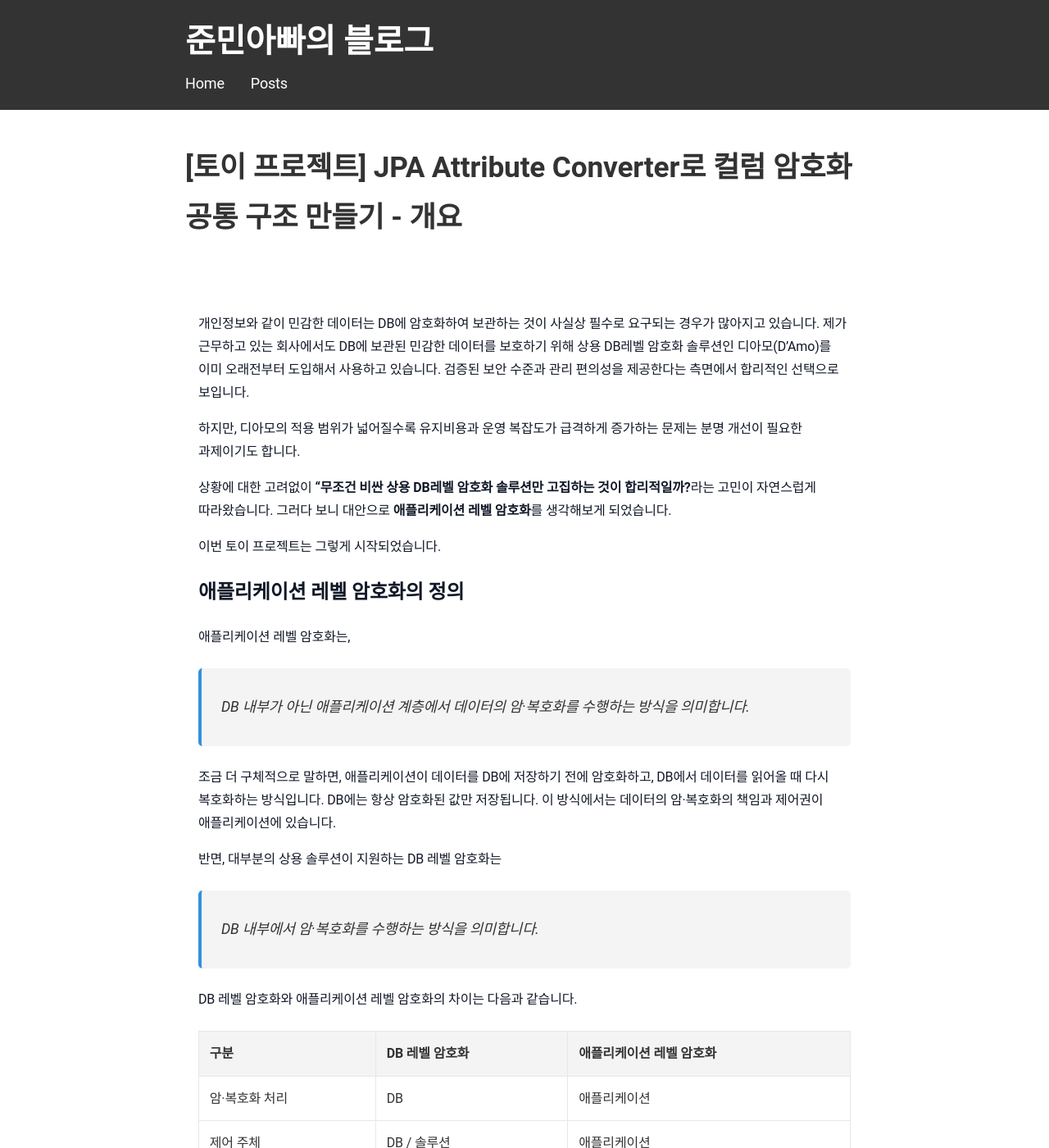
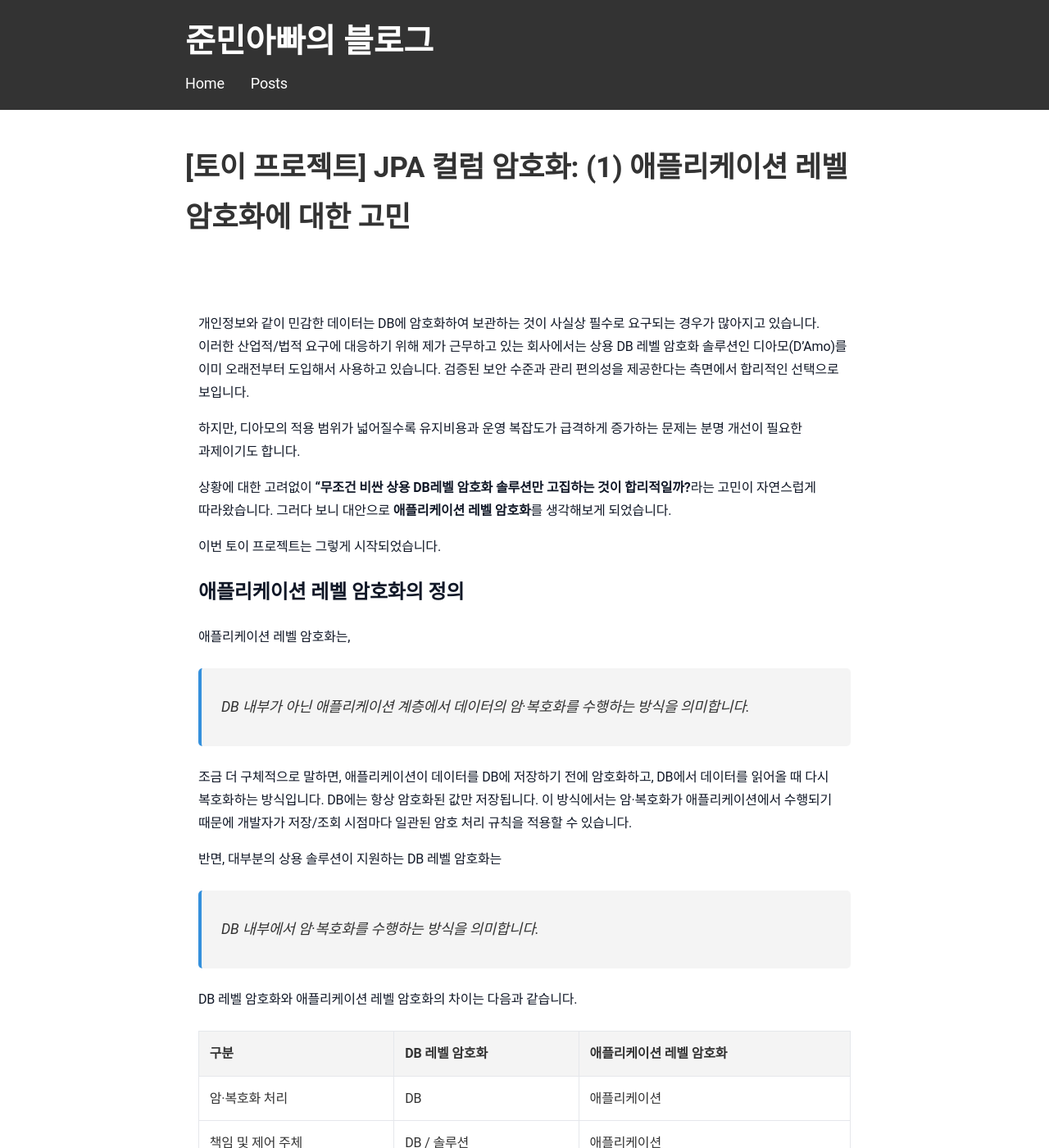
Before and after one commit to sanghoon-lee/sanghoon-lee.github.io, a Jekyll site: the page built from _posts/2026-01-24-JPACryptoConverter.md, in a window 1280 px wide and 1400 px high. Shown: the whole window at 82% size. Built offline with Jekyll 4.4.1, drawn with Linux system fonts in a browser that asks for light colours; nearby versions of some CDN libraries; comment, search, counter and statistics services are not loaded; some of the changed text lies outside the part shown.

Commit message:
JPA Crypto Converter 토이프로젝트 포스팅 추가

```diff
--- a/_posts/2026-01-24-JPACryptoConverter.md
+++ b/_posts/2026-01-24-JPACryptoConverter.md
@@ -1,11 +1,11 @@
 ---
 layout: post
-title: "[토이 프로젝트] JPA Attribute Converter로 컬럼 암호화 공통 구조 만들기 - 개요"
+title: "[토이 프로젝트] JPA 컬럼 암호화: (1) 애플리케이션 레벨 암호화에 대한 고민"
 date: 2026-01-24
 categories: 토이프로젝트
 ---
 
-개인정보와 같이 민감한 데이터는 DB에 암호화하여 보관하는 것이 사실상 필수로 요구되는 경우가 많아지고 있습니다. 제가 근무하고 있는 회사에서도 DB에 보관된 민감한 데이터를 보호하기 위해 상용 DB레벨 암호화 솔루션인 디아모(D'Amo)를 이미 오래전부터 도입해서 사용하고 있습니다. 검증된 보안 수준과 관리 편의성을 제공한다는 측면에서 합리적인 선택으로 보입니다.
+개인정보와 같이 민감한 데이터는 DB에 암호화하여 보관하는 것이 사실상 필수로 요구되는 경우가 많아지고 있습니다. 이러한 산업적/법적 요구에 대응하기 위해 제가 근무하고 있는 회사에서는 상용 DB 레벨 암호화 솔루션인 디아모(D'Amo)를 이미 오래전부터 도입해서 사용하고 있습니다. 검증된 보안 수준과 관리 편의성을 제공한다는 측면에서 합리적인 선택으로 보입니다.
 
 하지만, 디아모의 적용 범위가 넓어질수록 유지비용과 운영 복잡도가 급격하게 증가하는 문제는 분명 개선이 필요한 과제이기도 합니다.
 
@@ -19,7 +19,8 @@ categories: 토이프로젝트
 > DB 내부가 아닌 애플리케이션 계층에서 데이터의 암·복호화를 수행하는 방식을 의미합니다.
 
 조금 더 구체적으로 말하면, 애플리케이션이 데이터를 DB에 저장하기 전에 암호화하고, DB에서 데이터를 읽어올 때 다시 복호화하는 방식입니다. DB에는 항상 암호화된 값만 저장됩니다.
-이 방식에서는 데이터의 암·복호화의 책임과 제어권이 애플리케이션에 있습니다.
+이 방식에서는 암·복호화가 애플리케이션에서 수행되기 때문에
+개발자가 저장/조회 시점마다 일관된 암호 처리 규칙을 적용할 수 있습니다.
 
 반면, 대부분의 상용 솔루션이 지원하는 DB 레벨 암호화는
 > DB 내부에서 암·복호화를 수행하는 방식을 의미합니다.
@@ -29,8 +30,9 @@ DB 레벨 암호화와 애플리케이션 레벨 암호화의 차이는 다음
 | 구분	| DB 레벨 암호화 | 애플리케이션 레벨 암호화 |
 | ---  | --- | ---|
 | 암·복호화 처리 |	DB | 애플리케이션 |
-| 제어 주체 | 	DB / 솔루션 |	애플리케이션 |
+| 책임 및 제어 주체 | 	DB / 솔루션 |	애플리케이션 |
 | 유연성 |	상대적으로 낮음 |	상대적으로 높음 |
+| 개발자 관여 | 불필요 | 설계 단계에서부터 고려 |
 
 ## 애플리케이션 레벨 암호화의 장점과 한계
 
@@ -46,7 +48,8 @@ DB 레벨 암호화와 애플리케이션 레벨 암호화의 차이는 다음
 
 * 부적절한 암호화 로직의 설계로 보안 취약점이 발생 가능성 존재
 * 개발자에게 암호화 구조에 대한 명확한 이해 요구
-* DB 관리자(DBA)의 직접적인 데이터 접근 차단제어가 불가
+* 애플리케이션 외부(예: DBA가 직접 SQL로 접근하는 경우)까지
+자동으로 차단해 주는 보호 메커니즘은 제공되지 않음
 
 그래서 애플리케이션 레벨 암호화는 DB 레벨 암호화를 지원하는 상용 솔루션을 대체하기 위한 수단이라기보다는,
 적절한 범위 내에서 보완적으로 사용해야 하는 방식이라고 생각합니다.
@@ -76,11 +79,11 @@ DB 레벨 암호화와 애플리케이션 레벨 암호화의 차이는 다음
 
 ## 토이 프로젝트의 목표
 
-JPA를 사용하는 개발 환경에서 개발자가 직접 통제 가능한 범위 내에서 안전하고 일관된 애플리케이션 레벨 암호화 방식을 구현해보고 싶었습니다. DB에 저장되는 특정 컬럼에 대해 애플리케이션이 책임지고 데이터의 암·복호화를 수행하는 기능 기능뿐만 아니라, 실무에서 마주치는 여러 제약까지 고려한 설계를 해보는 것이 목표입니다.
+JPA를 사용하는 개발 환경에서 개발자가 직접 통제 가능한 범위 내에서 안전하고 일관된 애플리케이션 레벨 암호화 방식을 구현해보고 싶었습니다. DB에 저장되는 특정 컬럼에 대해 애플리케이션이 책임지고 데이터의 암·복호화를 수행하는 핵심 기능뿐만 아니라, 실무에서 마주칠 수 있는 여러 제약까지 고려해서 설계에 반영해보는 것이 목표였습니다.
 
-다음 글에서는
-왜 JPA AttributeConverter가 이 요구에 적합한 선택이었는지를
-조금 더 구체적으로 살펴보겠습니다.
+## 다음 포스팅으로 넘어가며....
 
-## 참고 : 소스코드
+이번 포스팅에서는 먼저 애플리케이션 레벨 암호화의 개념과 방향성을 정리했습니다. 다음 포스팅에서는 이를 실제 코드 설계 측면에서 어떻게 풀었는지 살펴보겠습니다.
+
+## 참고 : 소스 코드
 * [JPA Crypto Conveter](https://github.com/sanghoon-lee/jpa-crypto-converter)
```
